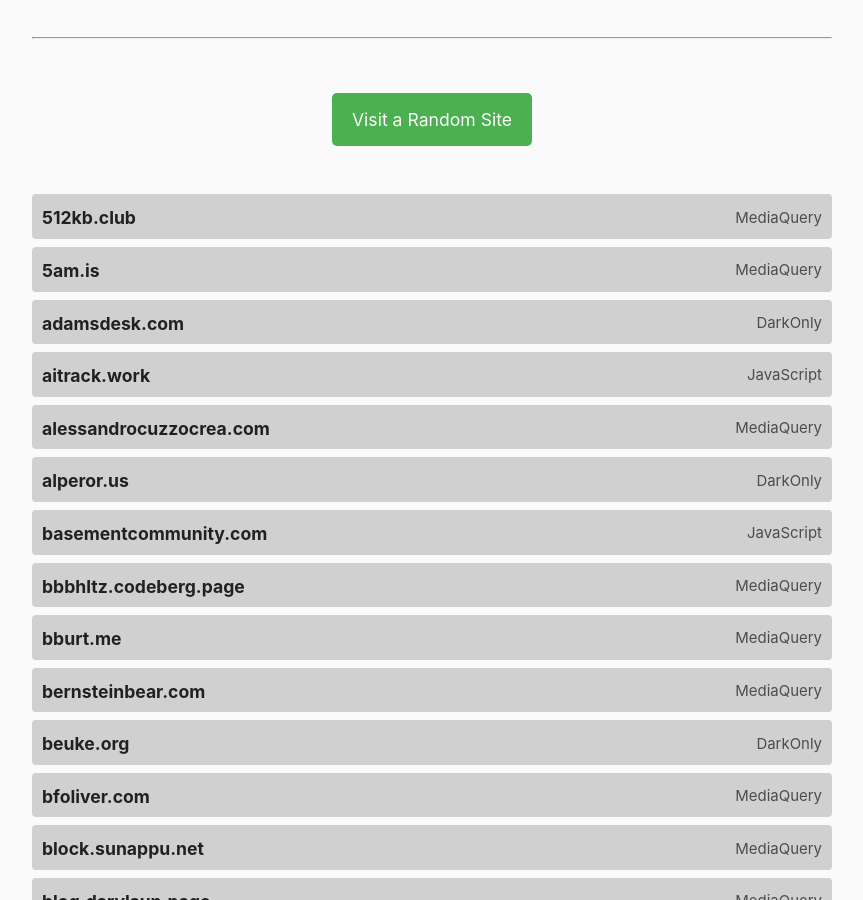
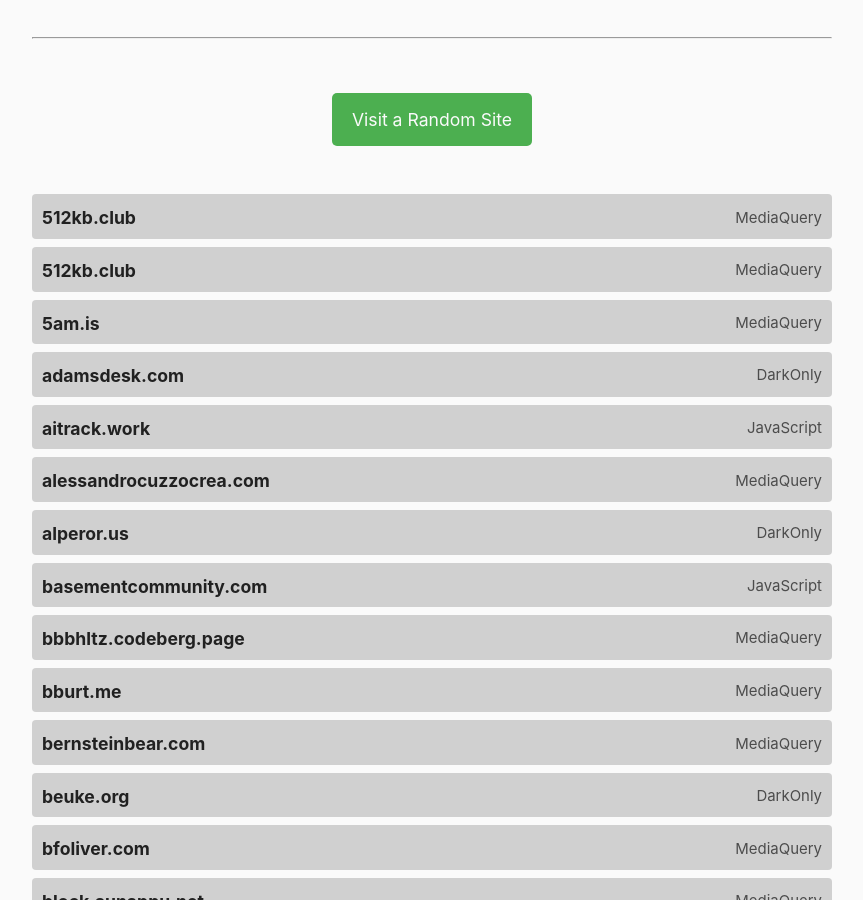
Before and after one commit to garritfra/darktheme.club, a Jekyll site: the page built from index.md, in a window 1280 px wide and 900 px high, scrolled down 481 px. Shown: the whole window, without its empty margins (208-1071 px from the left). Built offline with Jekyll 4.4.1, drawn with Linux system fonts in a browser that asks for light colours.

```diff
--- a/_data/sites.yml
+++ b/_data/sites.yml
@@ -12,6 +12,11 @@
   url: https://5am.is/
   method: mediaquery
   last_checked: 2022-11-26
+- domain: 512kb.club
+  url:  https://512kb.club/
+  method: mediaquery
+  last_checked: 2022-04-16
+
 
 - domain: adamsdesk.com
   url: https://www.adamsdesk.com/
```
